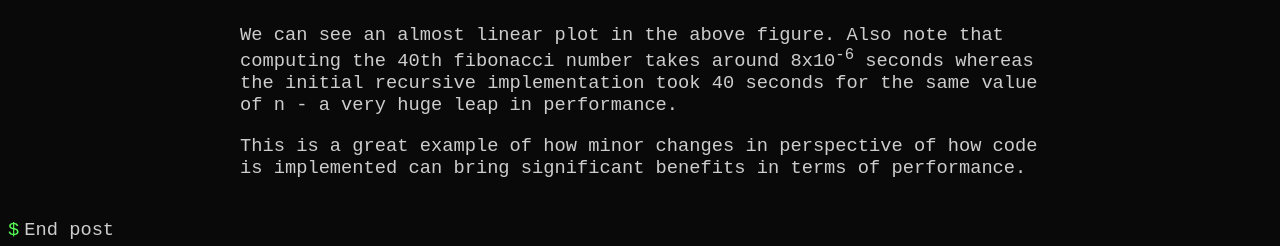
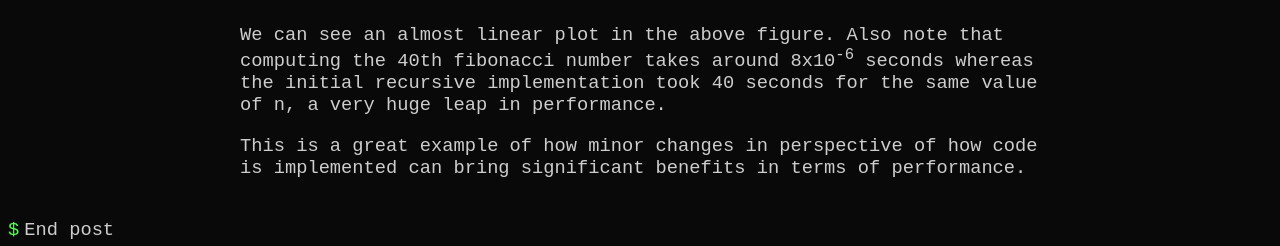
Before and after one commit to Acedev003/Blog, a Jekyll site: the page built from _posts/2023-02-18-Redesigning-Fibonacci.md, in a window 1280 px wide and 900 px high, scrolled down 2692 px. Shown: the part 651-897 px from the top of the window. Built offline with Jekyll 4.4.1, drawn with Linux system fonts in a browser that asks for light colours.

Commit message:
Minor correction in text

```diff
--- a/_posts/2023-02-18-Redesigning-Fibonacci.md
+++ b/_posts/2023-02-18-Redesigning-Fibonacci.md
@@ -69,7 +69,7 @@
 <img src="{{ "assets/images/2023-02-18-Redesigning-Fibonacci/fib2plot.png" | relative_url }}">
 </div>
 
-We can see an almost linear plot in the above figure. Also note that computing the 40th fibonacci number takes around 8x10<sup>-6</sup> seconds whereas the initial recursive implementation took 40 seconds for the same value of n - a very huge leap in performance.
+We can see an almost linear plot in the above figure. Also note that computing the 40th fibonacci number takes around 8x10<sup>-6</sup> seconds whereas the initial recursive implementation took 40 seconds for the same value of n, a very huge leap in performance.
 
 
 This is a great example of how minor changes in perspective of how code is implemented can bring significant benefits in terms of performance.
```
